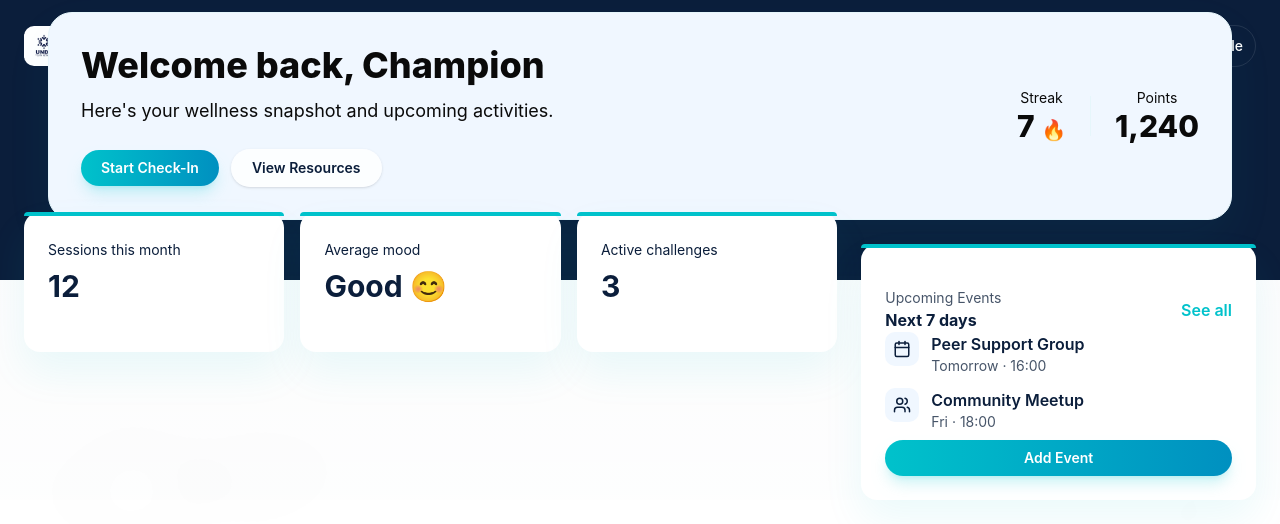
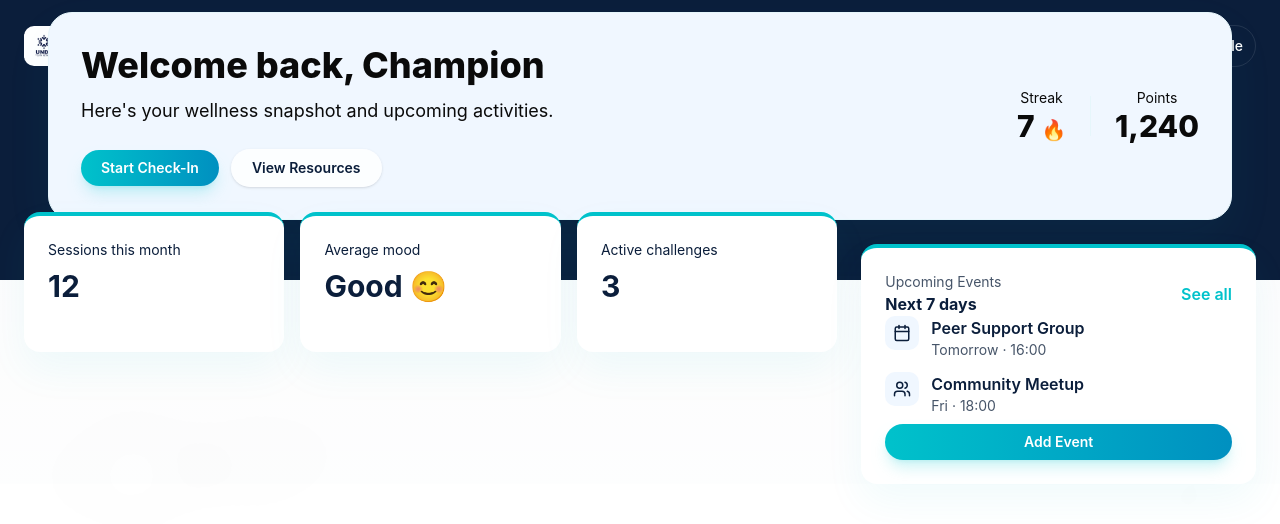
Before and after one commit to JamesKamau-5773/Unda-YouthNetwork-Frontend, a React (Vite) app: page /member/dashboard in a window 1280 px wide. Shown: the top 524 px of the page. Built offline with nearby package versions, Linux system fonts and the light colour scheme; sample sign-in values are in the browser's storage.

Commit message:
chore(portal): finalize portal token replacements and accessibility tweaks

```diff
--- a/src/components/ui/DashboardCard.jsx
+++ b/src/components/ui/DashboardCard.jsx
@@ -1,11 +1,13 @@
 import React from 'react';
 
-// DashboardCard: pure white background, 4px top border in Brand Teal, dark navy text.
+// DashboardCard: standardized card used across the portal.
+// - Pure white surface
+// - 4px top accent border in Brand Teal
+// - Consistent padding and vertical layout so cards align in grids
 const DashboardCard = ({ children, className = '' }) => {
   return (
-    <div className={`${className} bg-white rounded-2xl shadow-[0_20px_40px_rgba(0,194,203,0.08)]`}>
-      <div className="border-t-4 border-[#00C2CB] rounded-t-2xl" />
-      <div className="p-6 text-[#0B1E3B]">
+    <div className={`${className} bg-white rounded-2xl border-t-4 border-[#00C2CB] shadow-[0_18px_40px_rgba(0,194,203,0.06)]`}>
+      <div className="p-6 text-[#0B1E3B] flex flex-col h-full">
         {children}
       </div>
     </div>
```
Also changed, not shown: 5 other files (tests, documents, lock files or other folders).
